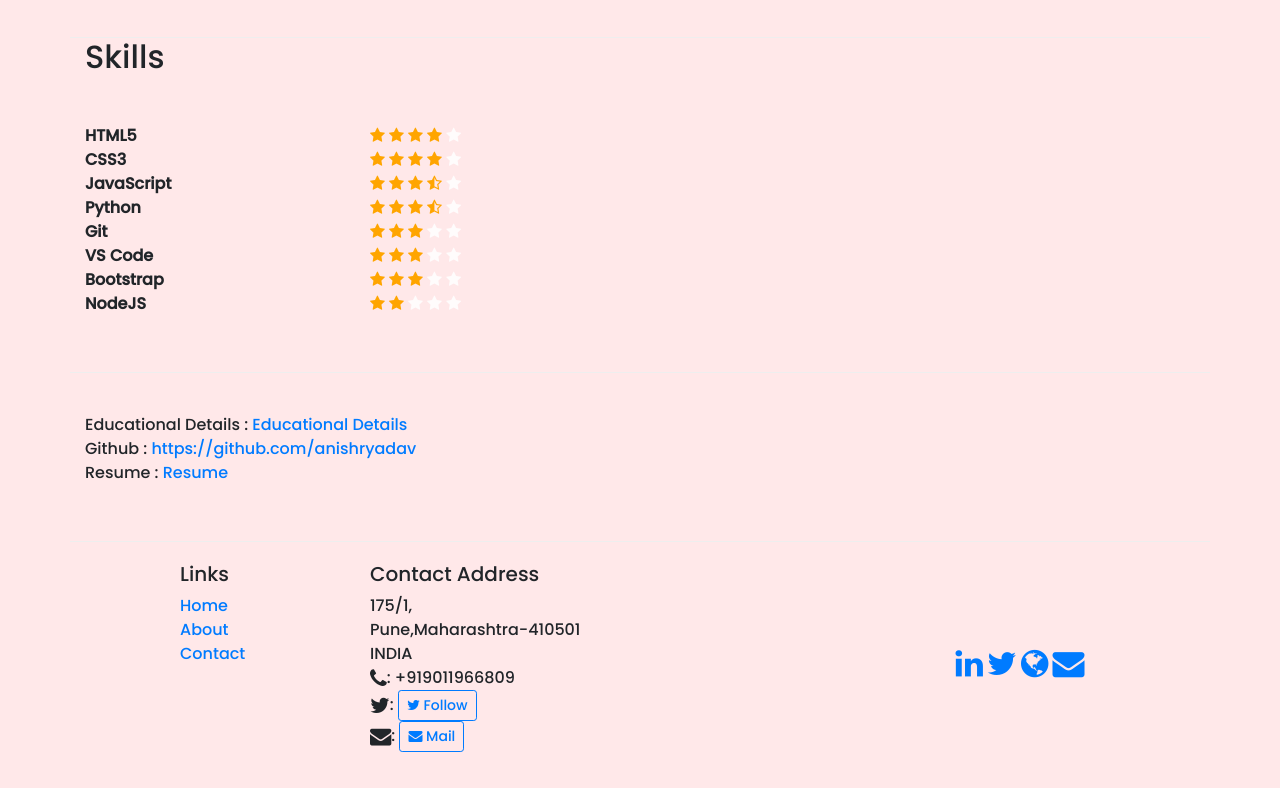
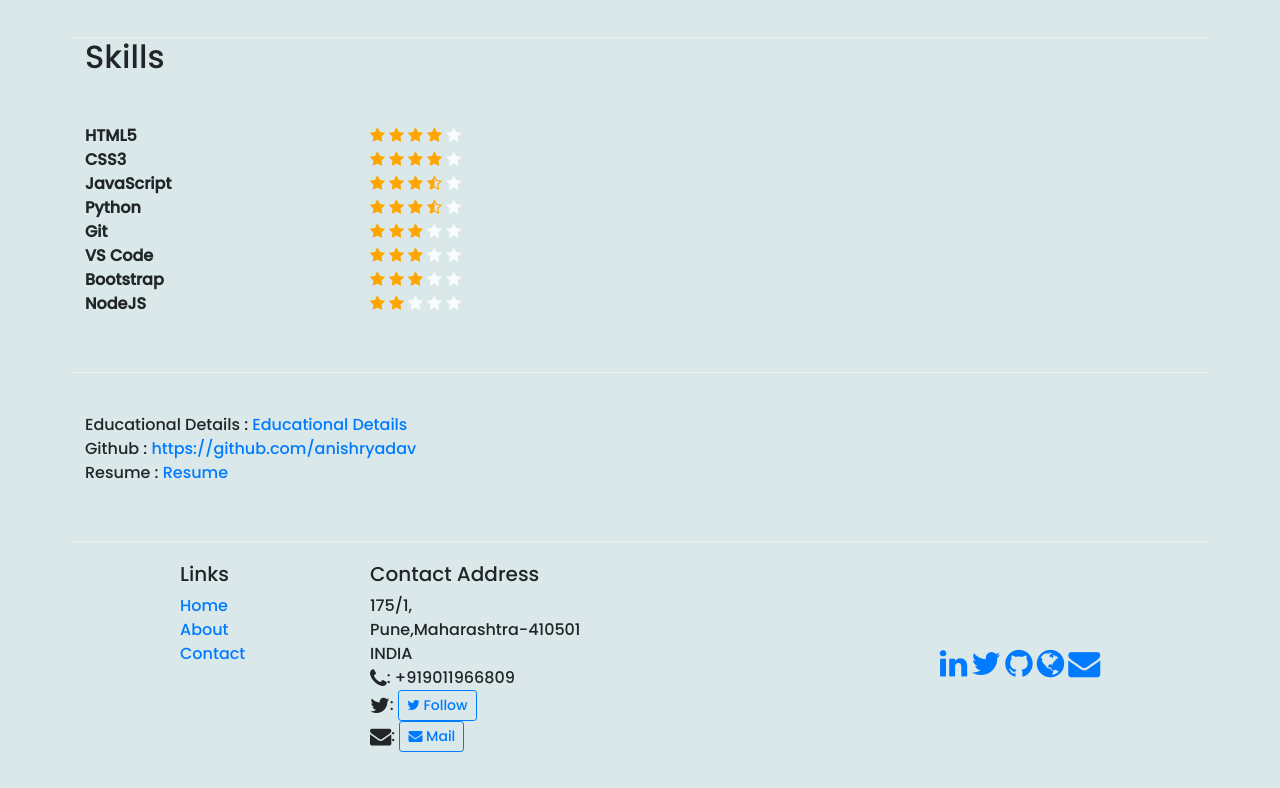
Before and after one commit to aNISH-2K/anishyadav.github.io, a website: page about.html in a window 1280 px wide. Shown: the part 426-1214 px from the top of the page. Drawn offline with nearby package versions, Linux system fonts and the light colour scheme.

Commit message:
update about

```diff
--- a/about.html
+++ b/about.html
@@ -195,9 +195,9 @@
                     <div class="text-center ">
                         <a href="https://www.linkedin.com/in/anishryadav/ " target="_blank "><i class="fa fa-linkedin fa-2x "></i></a>
                         <a href="https://twitter.com/anishry77/ " target="_blank "><i class="fa fa-twitter fa-2x "></i></a>
-                        <a href="https://anishyadav.tech/ " target="_blank "><i class="fa fa-globe fa-2x "></i></a>
-                        <a href="mailto:mailto:anishyadav60650@gmail.com " target="_blank "><i class="fa fa-envelope fa-2x "></i></a>
-                    </div>
+                        <a href="https://github.com/anishryadav" target="_blank"><i class="fa fa-github fa-2x"></i></a>
+                        <a href="https://anishyadav.tech/" target="_blank "><i class="fa fa-globe fa-2x "></i></a>
+                        <a href="mailto:mailto:anishyadav60650@gmail.com " target="_blank "><i class="fa fa-envelope fa-2x "></i></a> </div>
                 </div>
             </div>
         </div>
--- a/css/styles.css
+++ b/css/styles.css
@@ -3,7 +3,7 @@ body {
     font-family: 'Poppins', sans-serif;
     padding: 0px 0px 0px 0px;
     z-index: 0;
-    background-color: rgba(500, 153, 155, 0.22);
+    background-color: rgba(90, 153, 155, 0.22);
     /* background-color: aliceblue; */
     /* background-image: linear-gradient(to bottom right, red, hsl(293, 83%, 82%), hsl(184, 100%, 50%)); */
 }
```
Also changed, not shown: contact.html (+1 -0 lines), index.html (+2 -2 lines).
